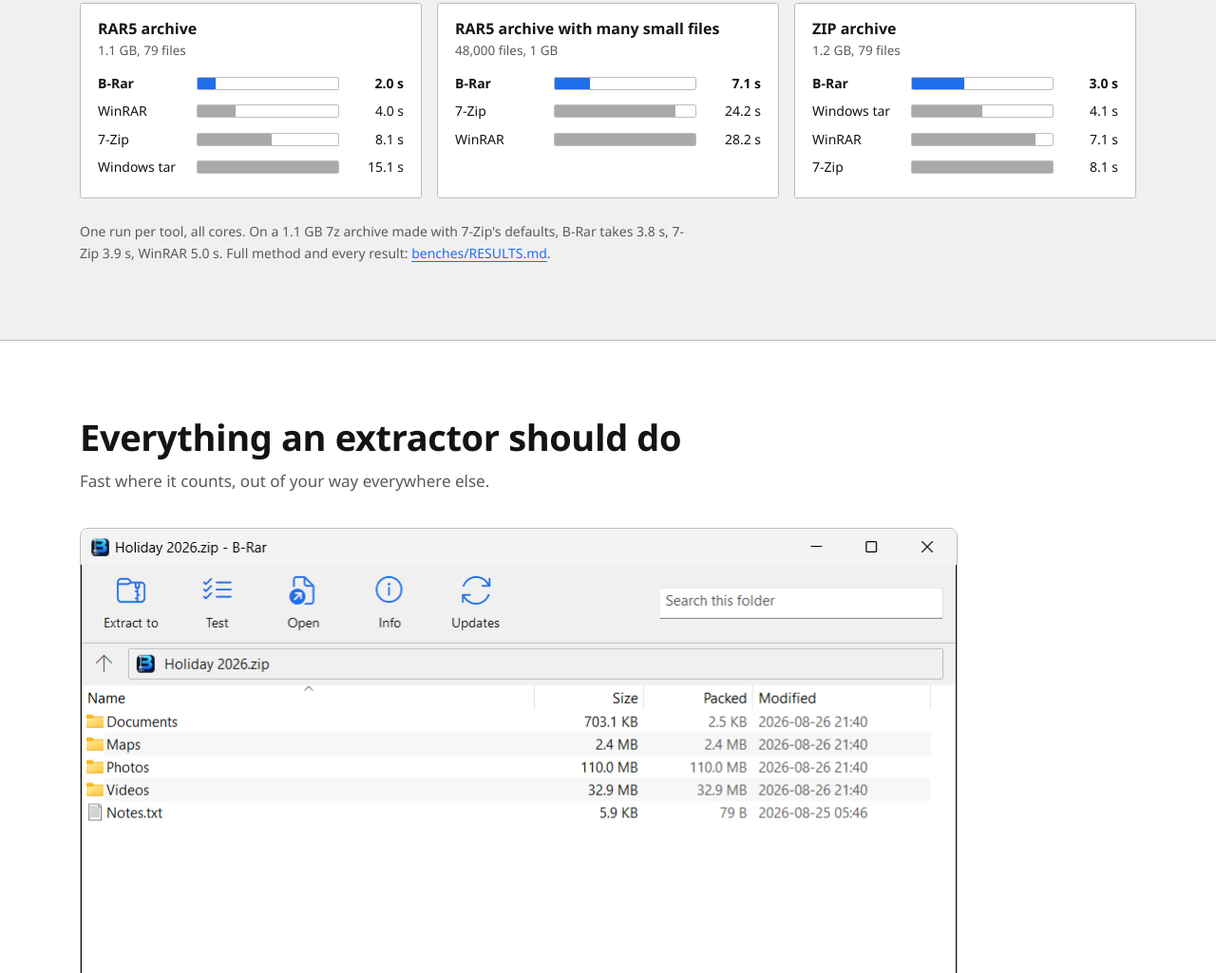
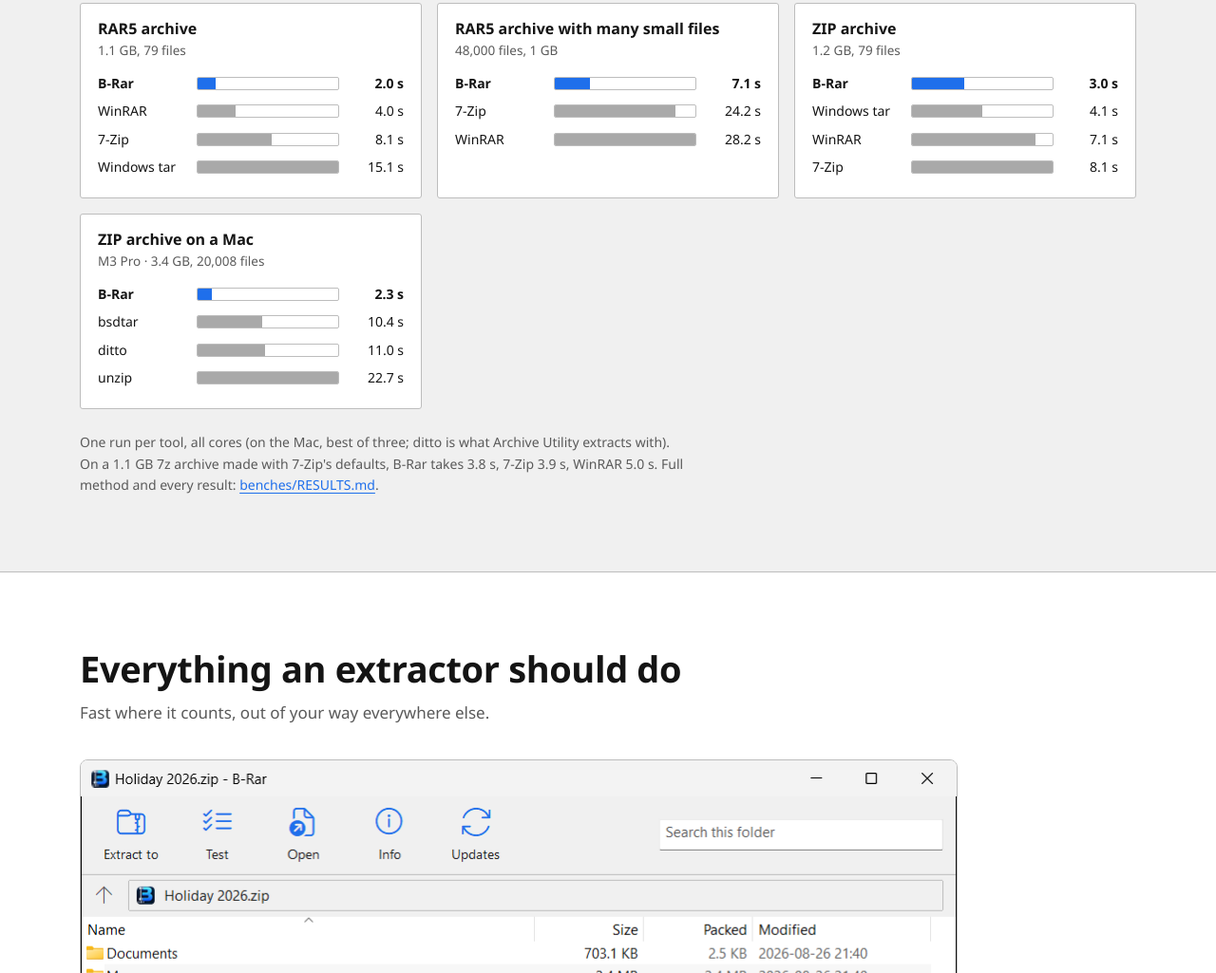
Before and after one commit to ahmedanjum30/B-Rar, a plain HTML site: page docs/index.html in a window 1280 px wide. Shown: the part 976-2001 px from the top of the page at 95% size. Drawn offline with Linux system fonts and the light colour scheme.

Commit message:
B-Rar 1.5.1
Co-Authored-By: Claude Opus 5.5 <noreply@anthropic.com>

```diff
--- a/docs/index.html
+++ b/docs/index.html
@@ -25,7 +25,7 @@
   "operatingSystem": "Windows 10, Windows 11, macOS 13 or later (Apple Silicon)",
   "applicationCategory": "UtilitiesApplication",
   "description": "A fast archive extractor for Windows and Mac: ZIP, RAR, 7z and tar archives extracted in parallel on every core, with a Windows 11 right-click menu, an archive browser, passwords and multi-part archives.",
-  "softwareVersion": "1.5.0",
+  "softwareVersion": "1.5.1",
   "offers": { "@type": "Offer", "price": "0", "priceCurrency": "USD" },
   "author": { "@type": "Person", "name": "Ahmad Anjum", "url": "https://github.com/ahmedanjum30" },
   "url": "https://ahmedanjum30.github.io/B-Rar/",
@@ -352,8 +352,16 @@
           <div class="row"><span>WinRAR</span><div class="bar"><i style="width: 88%"></i></div><span class="time">7.1 s</span></div>
           <div class="row"><span>7-Zip</span><div class="bar"><i style="width: 100%"></i></div><span class="time">8.1 s</span></div>
         </div>
+        <div class="run">
+          <h3>ZIP archive on a Mac</h3>
+          <p class="what">M3 Pro · 3.4 GB, 20,008 files</p>
+          <div class="row us"><span>B-Rar</span><div class="bar"><i style="width: 10%"></i></div><span class="time">2.3 s</span></div>
+          <div class="row"><span>bsdtar</span><div class="bar"><i style="width: 46%"></i></div><span class="time">10.4 s</span></div>
+          <div class="row"><span>ditto</span><div class="bar"><i style="width: 48%"></i></div><span class="time">11.0 s</span></div>
+          <div class="row"><span>unzip</span><div class="bar"><i style="width: 100%"></i></div><span class="time">22.7 s</span></div>
+        </div>
       </div>
-      <p class="note">One run per tool, all cores. On a 1.1 GB 7z archive made with 7-Zip's defaults, B-Rar takes 3.8 s, 7-Zip 3.9 s, WinRAR 5.0 s. Full method and every result: <a href="https://github.com/ahmedanjum30/B-Rar/blob/main/benches/RESULTS.md">benches/RESULTS.md</a>.</p>
+      <p class="note">One run per tool, all cores (on the Mac, best of three; ditto is what Archive Utility extracts with). On a 1.1 GB 7z archive made with 7-Zip's defaults, B-Rar takes 3.8 s, 7-Zip 3.9 s, WinRAR 5.0 s. Full method and every result: <a href="https://github.com/ahmedanjum30/B-Rar/blob/main/benches/RESULTS.md">benches/RESULTS.md</a>.</p>
     </div>
   </section>
 
@@ -441,7 +449,7 @@ B-Rar t archive.7z</pre>
         </details>
         <details>
           <summary><svg class="g"><use href="#i-chevron"/></svg>Is there a Mac version?</summary>
-          <p>Yes, for Macs with Apple Silicon (M1 or later) on macOS 13 or later. Install it with <a href="https://brew.sh">Homebrew</a>: <code>brew install --cask ahmedanjum30/tap/b-rar</code>; <code>brew upgrade</code> keeps it up to date. It's a native Mac app around the same engine, with the archive browser and the same questions as on Windows. In Finder, right-click an archive and choose <b>Quick Actions</b> (or <b>Services</b>) for <b>B-Rar: Extract Here</b>, <b>Extract to Folder</b>, <b>Extract Files…</b>, <b>Open in B-Rar</b> and <b>Test Archive</b>, or files and folders for <b>Add to ZIP</b> and <b>Add to Archive…</b>. Homebrew also adds the <code>brar</code> command line. Zipped apps keep their links and signatures, as with Archive Utility. Or download <b>B-Rar-&lt;version&gt;-macos.zip</b> from the <a href="https://github.com/ahmedanjum30/B-Rar/releases/latest">latest release</a> and drag B-Rar to Applications; the first time, right-click it and choose <b>Open</b>, since it isn't signed with an Apple Developer ID yet. Intel Macs aren't supported yet.</p>
+          <p>Yes, for Macs with Apple Silicon (M1 or later) on macOS 13 or later. Install it with <a href="https://brew.sh">Homebrew</a>: <code>brew install --cask ahmedanjum30/tap/b-rar</code>; <code>brew upgrade</code> keeps it up to date. It's a native Mac app around the same engine, with the archive browser and the same questions as on Windows. In Finder, right-click an archive and choose <b>Quick Actions</b> (or <b>Services</b>) for <b>B-Rar: Extract Here</b>, <b>Extract to Folder</b>, <b>Extract Files…</b>, <b>Open in B-Rar</b> and <b>Test Archive</b>, or files and folders for <b>Add to ZIP</b> and <b>Add to Archive…</b>. Homebrew also adds the <code>brar</code> command line. Zipped apps keep their links and signatures, as with Archive Utility. It's fast there too: on an M3 Pro, a 3.4 GB ZIP of 20,008 files extracts in 2.3 s, against 11.0 s with ditto (Archive Utility's engine), 10.4 s with bsdtar and 22.7 s with unzip. Or download <b>B-Rar-&lt;version&gt;-macos.zip</b> from the <a href="https://github.com/ahmedanjum30/B-Rar/releases/latest">latest release</a> and drag B-Rar to Applications; the first time, right-click it and choose <b>Open</b>, since it isn't signed with an Apple Developer ID yet. Intel Macs aren't supported yet.</p>
         </details>
         <details>
           <summary><svg class="g"><use href="#i-chevron"/></svg>Windows says "Windows protected your PC"</summary>
```
Also changed, not shown: docs/llms.txt, 5 other files.
